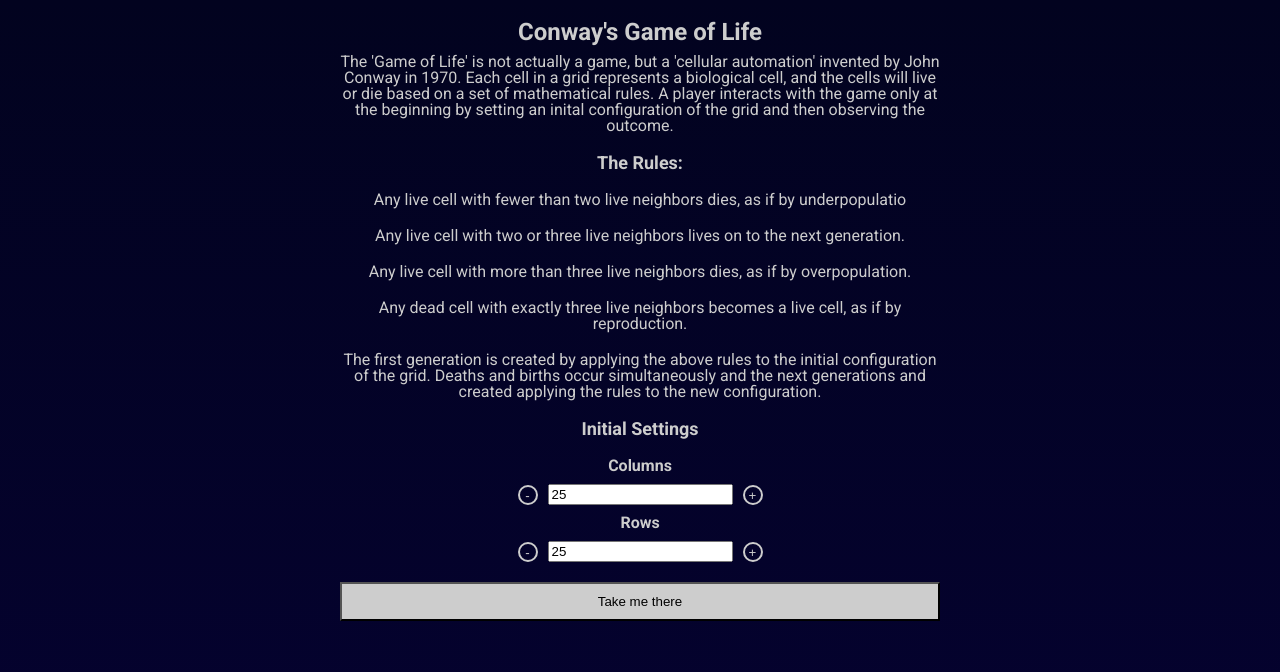
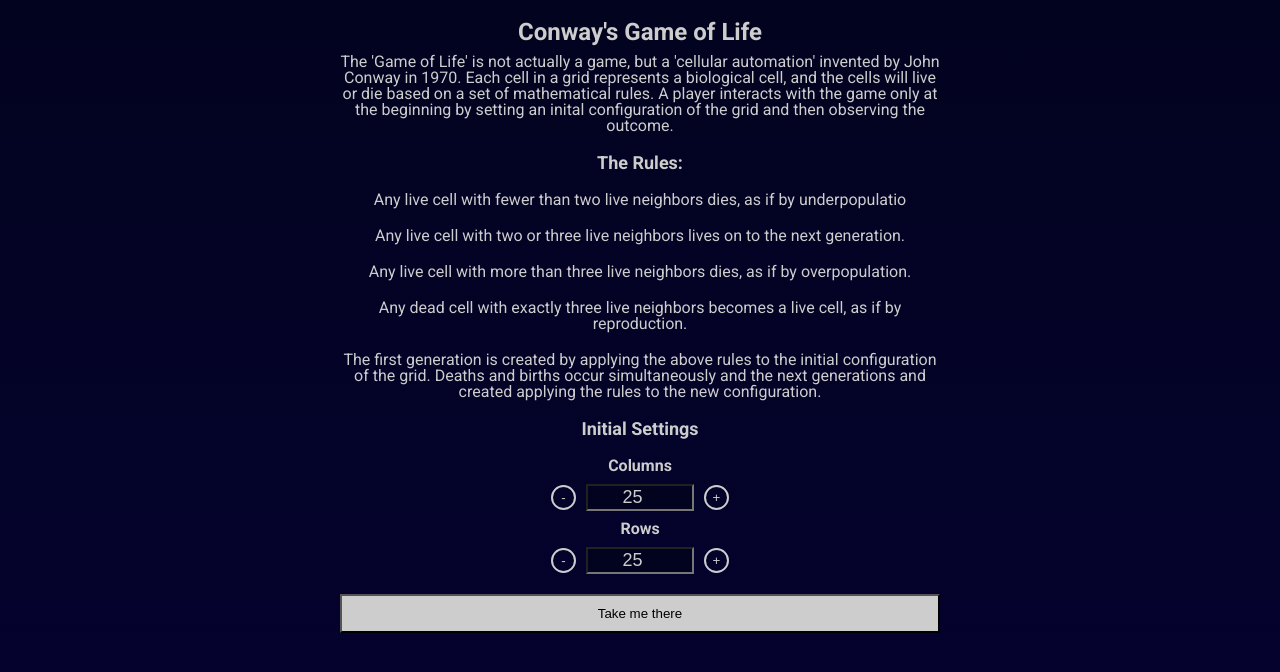
Before and after one commit to brianetaveras/game-of-life, a React (Create React App) app: page / in a window 1280 px wide. Shown: the top 672 px of the page. Built offline with nearby package versions, Linux system fonts and the light colour scheme.

Commit message:
Disabled user zooming

```diff
--- a/public/index.html
+++ b/public/index.html
@@ -4,7 +4,7 @@
 <head>
   <meta charset="utf-8" />
   <link rel="icon" href="%PUBLIC_URL%/favicon.ico" />
-  <meta name="viewport" content="width=device-width, initial-scale=1" />
+  <meta name="viewport" content="width=device-width, initial-scale=1.0, maximum-scale=1.0, user-scalable=no" />
   <meta name="theme-color" content="#000000" />
   <meta name="description" content="Conway's game of life 3D" />
   <link rel="apple-touch-icon" href="%PUBLIC_URL%/logo192.png" />
--- a/src/scss/settings/settings-page.scss
+++ b/src/scss/settings/settings-page.scss
@@ -44,17 +44,25 @@
 
         .left-arrow, .right-arrow{
             border-radius: 50%;
-            height: 20px;
-            width: 20px;
+            height: 25px;
+            width: 25px;
             display: flex;
             justify-content: center;
-            align-self: center;
+            align-items: center;
             background: none;
             color: #cdcdcd;
             border: solid 2px #cdcdcd;
             margin: 0 10px;
             cursor: pointer;
 
+        }
+
+        input{
+            font-size: 18px;
+            text-align: center;
+            width: 100px;
+            background:  rgb(2, 3, 31);
+            color: #cdcdcd;
         }
     }
 
```
